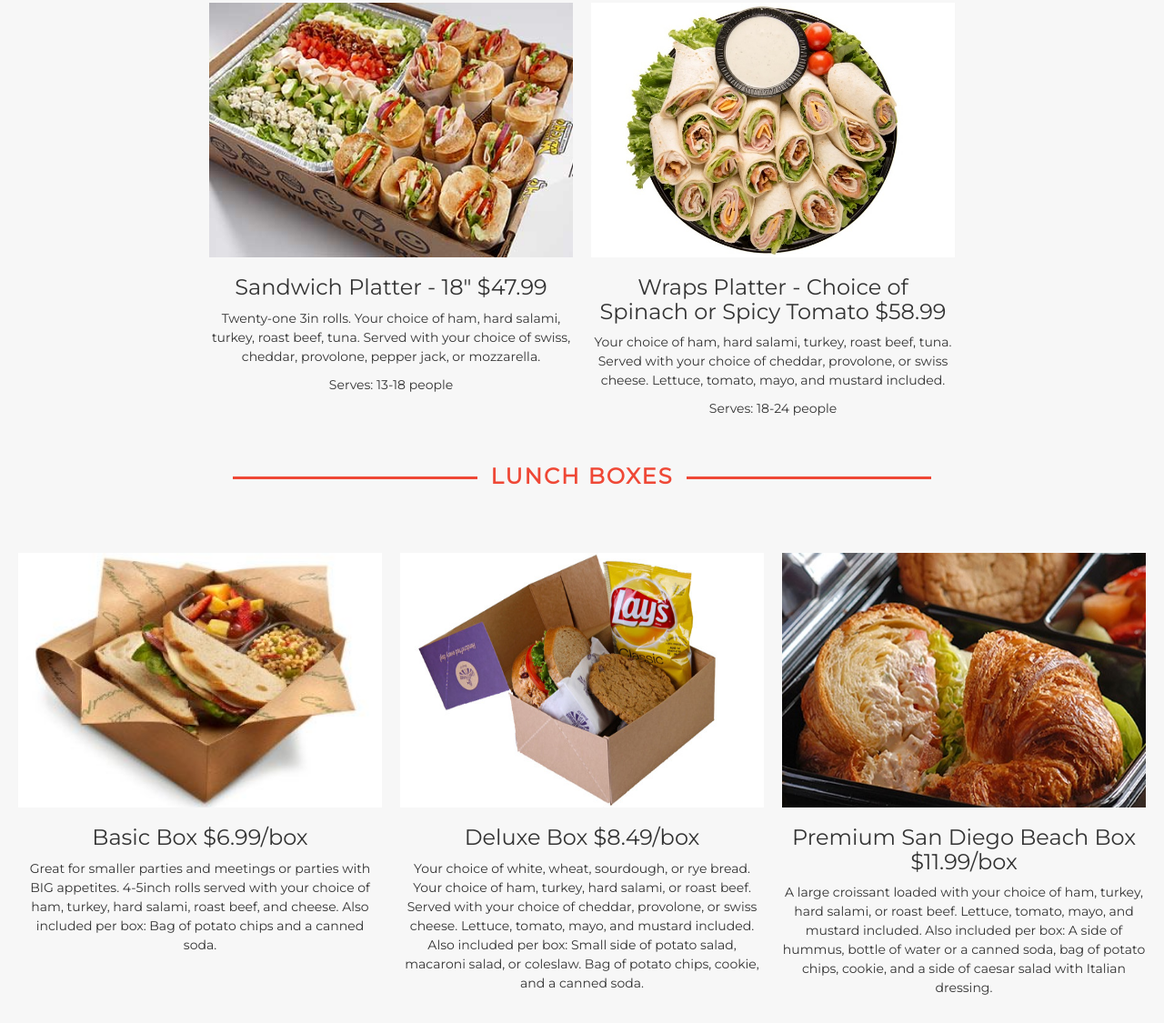
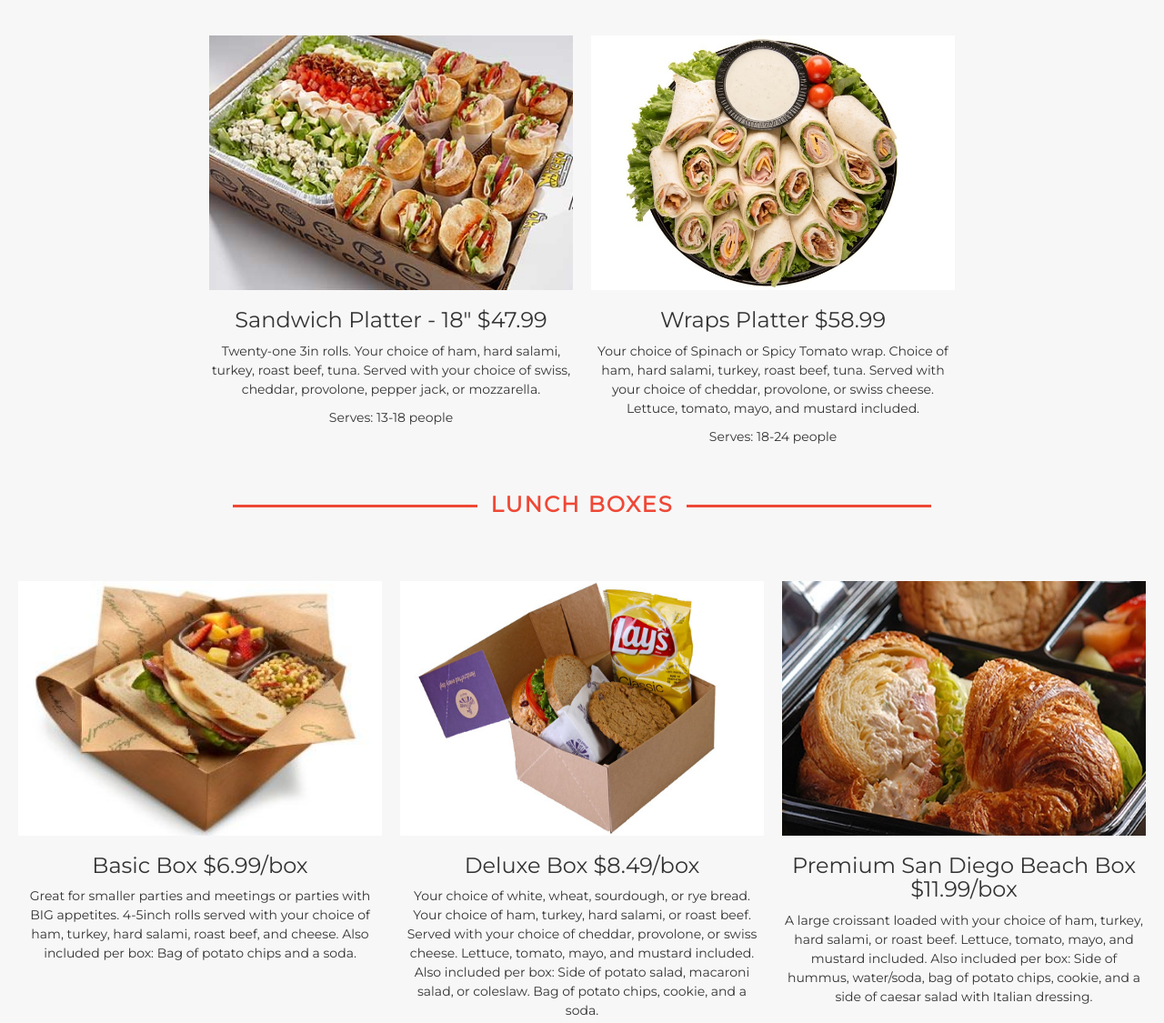
Before and after one commit to shlan/bigbite, a website: page static/catering.html in a window 1280 px wide. Shown: the part 911-2036 px from the top of the page at 91% size. Drawn offline with nearby package versions, Linux system fonts and the light colour scheme.

Commit message:
catering shortened

```diff
--- a/static/catering.html
+++ b/static/catering.html
@@ -49,7 +49,8 @@
 	<br><br><br><br><br><br>
 
 	<div class="call-now">
-	<span>CALL NOW FOR CATERING! (619)-440-0937</span>
+	<span>CALL NOW FOR CATERING! (619)-440-0937</span><br>
+	<p><a href="">Click here</a> to order online.</p>
 	</div>
 	<div class="side-lines">
 		<span>6 FOOT</span>
--- a/static/js/catering.json
+++ b/static/js/catering.json
@@ -23,9 +23,9 @@
         },
         {
             "id": "",
-            "title": "Wraps Platter - Choice of Spinach or Spicy Tomato",
+            "title": "Wraps Platter",
             "image": "wraps.jpg",
-            "description": "Your choice of ham, hard salami, turkey, roast beef, tuna. Served with your choice of cheddar, provolone, or swiss cheese. Lettuce, tomato, mayo, and mustard included.",
+            "description": "Your choice of Spinach or Spicy Tomato wrap. Choice of ham, hard salami, turkey, roast beef, tuna. Served with your choice of cheddar, provolone, or swiss cheese. Lettuce, tomato, mayo, and mustard included.",
             "serves": "Serves: 18-24 people",
             "price": "58.99"
         }
@@ -36,7 +36,7 @@
             "id": "",
             "title": "Basic Box",
             "image": "basicbox.jpg",
-            "description": "Great for smaller parties and meetings or parties with BIG appetites. 4-5inch rolls served with your choice of ham, turkey, hard salami, roast beef, and cheese. Also included per box: Bag of potato chips and a canned soda.",
+            "description": "Great for smaller parties and meetings or parties with BIG appetites. 4-5inch rolls served with your choice of ham, turkey, hard salami, roast beef, and cheese. Also included per box: Bag of potato chips and a soda.",
             "serves": "",
             "price": "6.99/box"
         },
@@ -44,7 +44,7 @@
             "id": "",
             "title": "Deluxe Box",
             "image": "deluxebox.jpg",
-            "description": "Your choice of white, wheat, sourdough, or rye bread. Your choice of ham, turkey, hard salami, or roast beef. Served with your choice of cheddar, provolone, or swiss cheese. Lettuce, tomato, mayo, and mustard included. Also included per box: Small side of potato salad, macaroni salad, or coleslaw. Bag of potato chips, cookie, and a canned soda.",
+            "description": "Your choice of white, wheat, sourdough, or rye bread. Your choice of ham, turkey, hard salami, or roast beef. Served with your choice of cheddar, provolone, or swiss cheese. Lettuce, tomato, mayo, and mustard included. Also included per box: Side of potato salad, macaroni salad, or coleslaw. Bag of potato chips, cookie, and a soda.",
             "serves": "",
             "price": "8.49/box"
         },
@@ -52,7 +52,7 @@
             "id": "",
             "title": "Premium San Diego Beach Box",
             "image": "premiumbox.jpg",
-            "description": "A large croissant loaded with your choice of ham, turkey, hard salami, or roast beef. Lettuce, tomato, mayo, and mustard included. Also included per box: A side of hummus, bottle of water or a canned soda, bag of potato chips, cookie, and a side of caesar salad with Italian dressing.",
+            "description": "A large croissant loaded with your choice of ham, turkey, hard salami, or roast beef. Lettuce, tomato, mayo, and mustard included. Also included per box: Side of hummus, water/soda, bag of potato chips, cookie, and a side of caesar salad with Italian dressing.",
             "serves": "",
             "price": "11.99/box"
         },
@@ -72,7 +72,7 @@
             "id": "",
             "title": "Breakfast Box",
             "image": "breakfastbox.jpg",
-            "description": "A mini croissant loaded with scrambled eggs, cheese, and your choice of ham, sausage, or bacon. also included: A side of fruit (apple or banana), plain or flavor yogurt, water bottle or can of soda, and your choice between a muffin or a cookie.",
+            "description": "A mini croissant loaded with scrambled eggs, cheese, and muffin or cookie.",
             "serves": "",
             "price": "8.99/box"
         },
```
Also changed, not shown: static/menu.html (+2 -2 lines), 2 other files.
